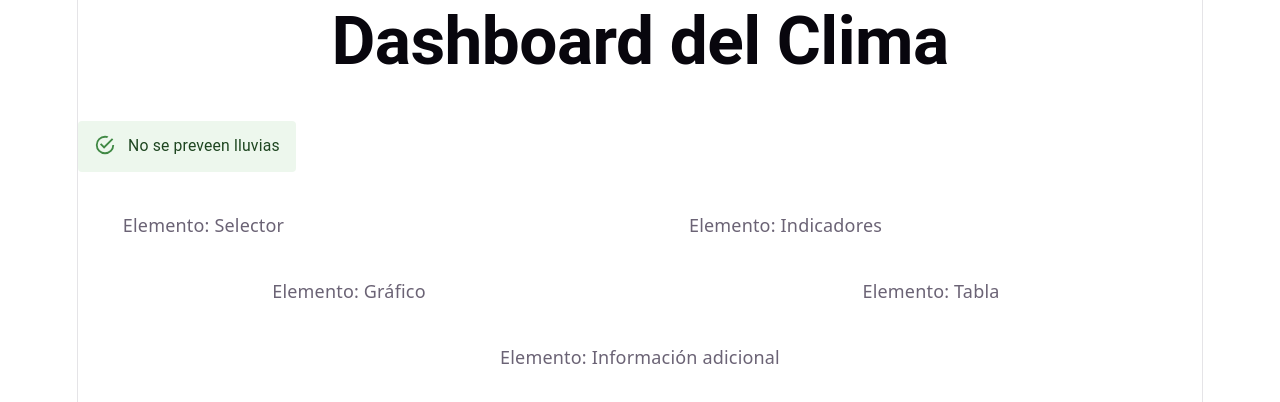
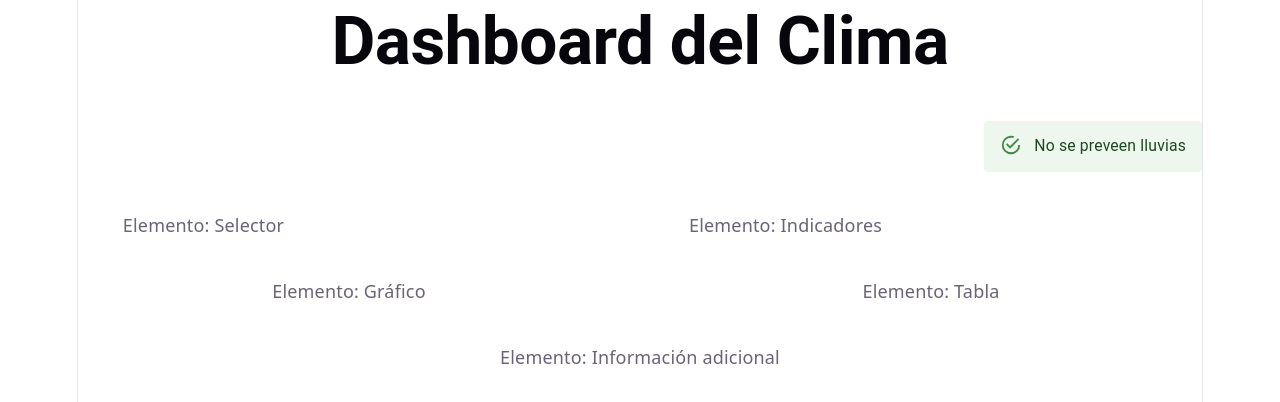
Before and after one commit to alejomore/dashboard, a React (Vite) app: page / in a window 1280 px wide. Shown: the top 402 px of the page. Built offline with nearby package versions, Linux system fonts and the light colour scheme.

Commit message:
Corregido grid

```diff
--- a/src/App.tsx
+++ b/src/App.tsx
@@ -1,18 +1,18 @@
 import './App.css'
-import { Grid } from '@mui/material';
+import  Grid  from '@mui/material/Grid';
 import HeaderUI from './components/HeaderUI.tsx';
 import AlertUI from './components/AlertUI.tsx';
 
 function App() {
   return (
-    <Grid container spacing={5} justifyContent="center" alignItems="center">
+    <Grid container spacing={5} sx={{ justifyContent: "center", alignItems: "center" }}>
 
 
          {/* Encabezado */}
          <Grid size={{ xs: 12, md: 12 }}><HeaderUI/> </Grid>
 
          {/* Alertas */}
-         <Grid size={{ xs: 12, md: 12 }} container justifyContent="right" alignItems="center">
+         <Grid size={{ xs: 12, md: 12 }} container sx={{ justifyContent: "right", alignItems: "center" }}>
 
              <AlertUI description="No se preveen lluvias"/></Grid>
 
```
